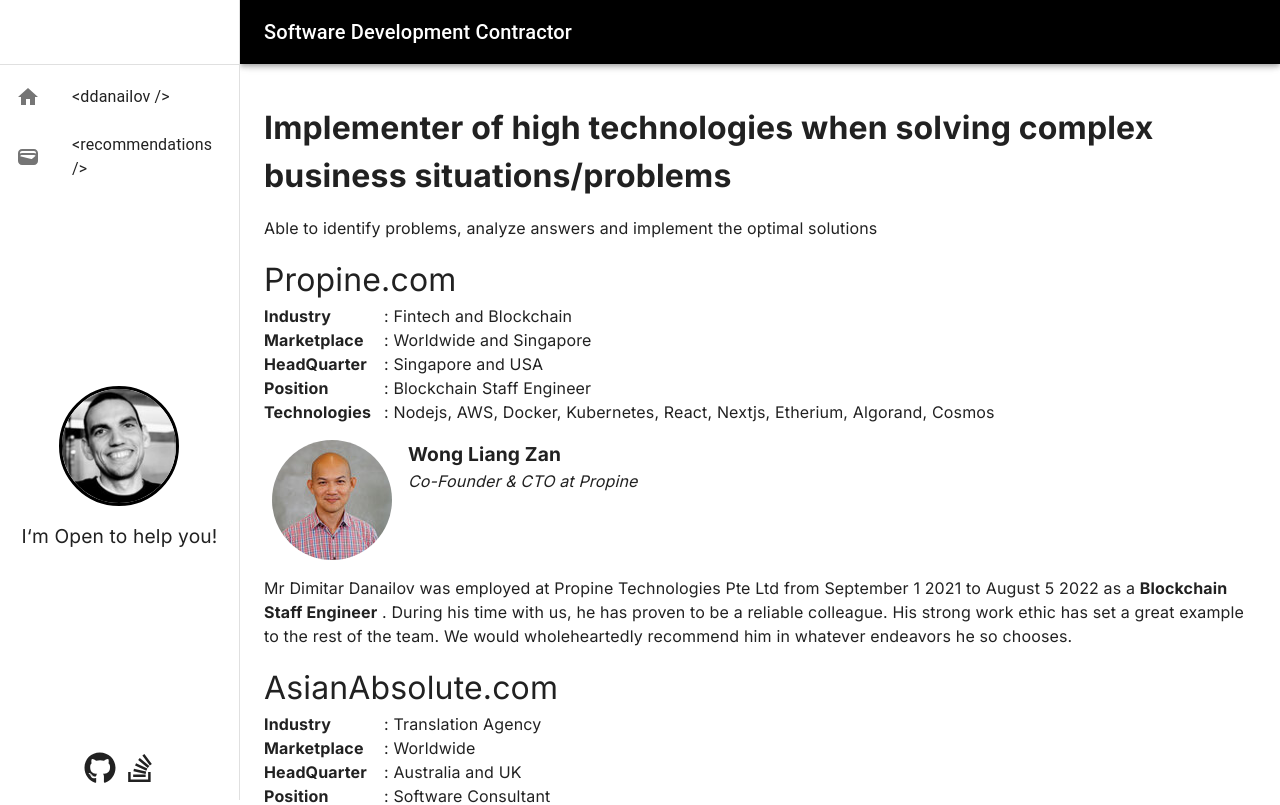
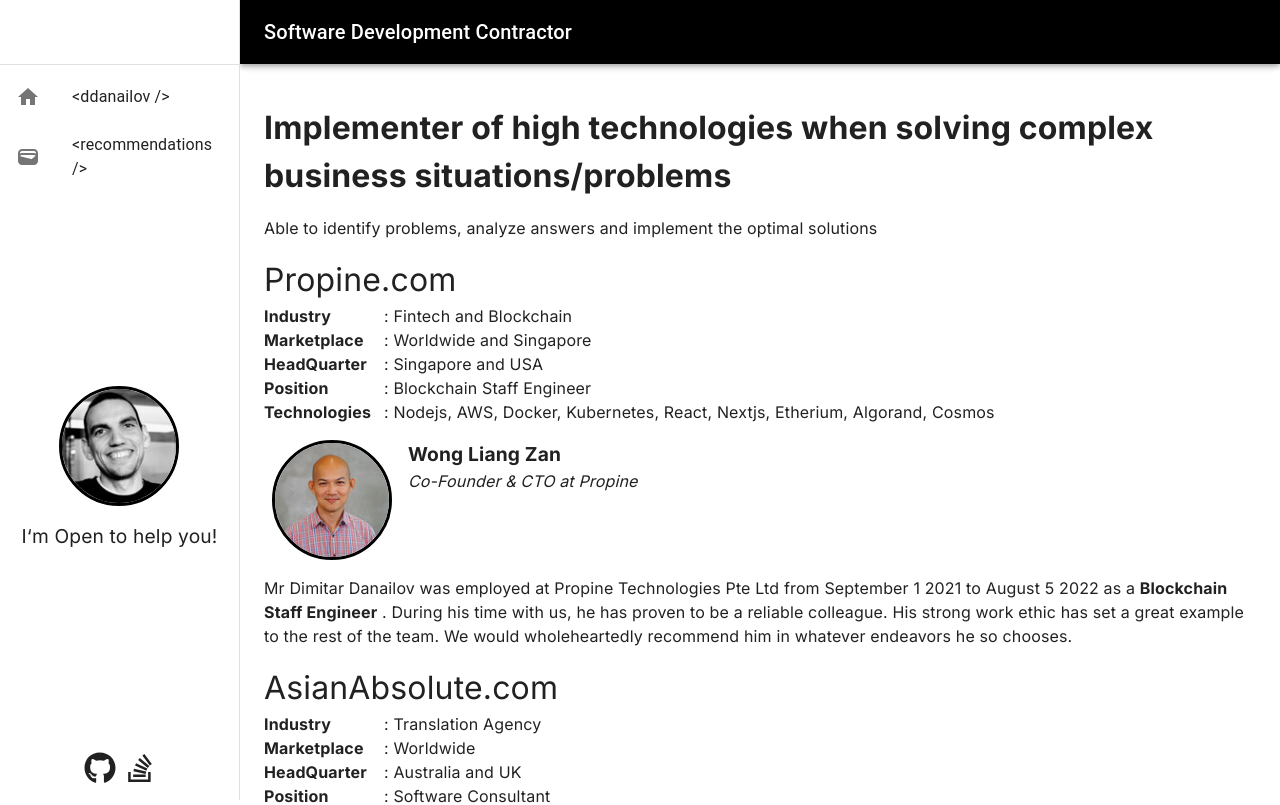
Before and after one commit to dimitardanailov/portfolio, a Next.js app in the folder apps/website/: page /recommendation-letters in a window 1280 px wide. Shown: the top 805 px of the page. Built offline with nearby package versions, Linux system fonts and the light colour scheme.

Commit message:
each recommendation image has border

```diff
--- a/apps/website/src/app/recommendation-letters/components/PersonInfo/index.tsx
+++ b/apps/website/src/app/recommendation-letters/components/PersonInfo/index.tsx
@@ -15,6 +15,7 @@
 
 const CustomImage = styled(Image)`
   border-radius: 100%;
+  border: 0.2rem solid #000;
 `
 
 const CustomVFlexbox = styled(VFlexbox)`
```
